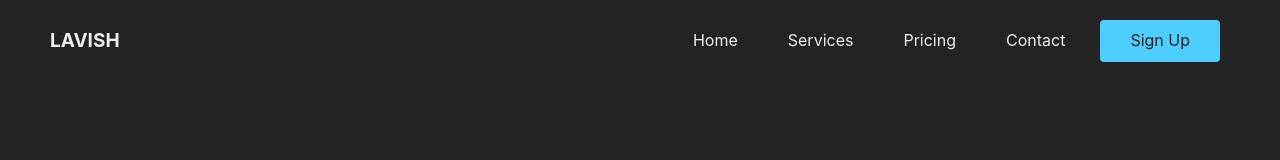
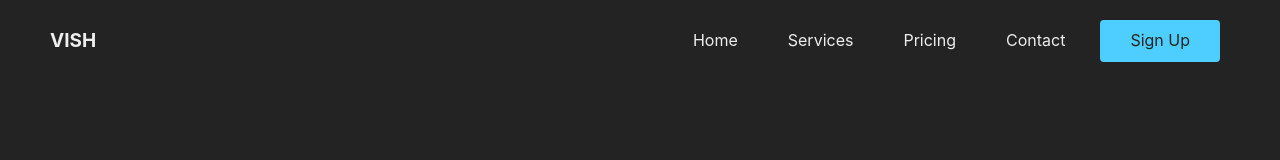
Before and after one commit to soufian200/vish, a React (Create React App) app: page /home in a window 1280 px wide. Shown: the top 160 px of the page. Built offline with nearby package versions, Linux system fonts and the light colour scheme.

Commit message:
update logo name

```diff
--- a/src/components/Navbar.js
+++ b/src/components/Navbar.js
@@ -64,14 +64,14 @@ function Navbar() {
     },
   };
 
-  useEffect(() => {}, []);
+  useEffect(() => { }, []);
 
   return (
     <>
       <div className='navbar'>
         <div className='navbar-container container'>
           <Link to='/' className='navbar-logo'>
-            LAVISH
+            VISH
           </Link>
           <div className='menu-icon' onClick={() => setToggleBar(!toggleBar)}>
             {!toggleBar ? (
```
Also changed, not shown: 1 other file (tests, documents, lock files or other folders).
